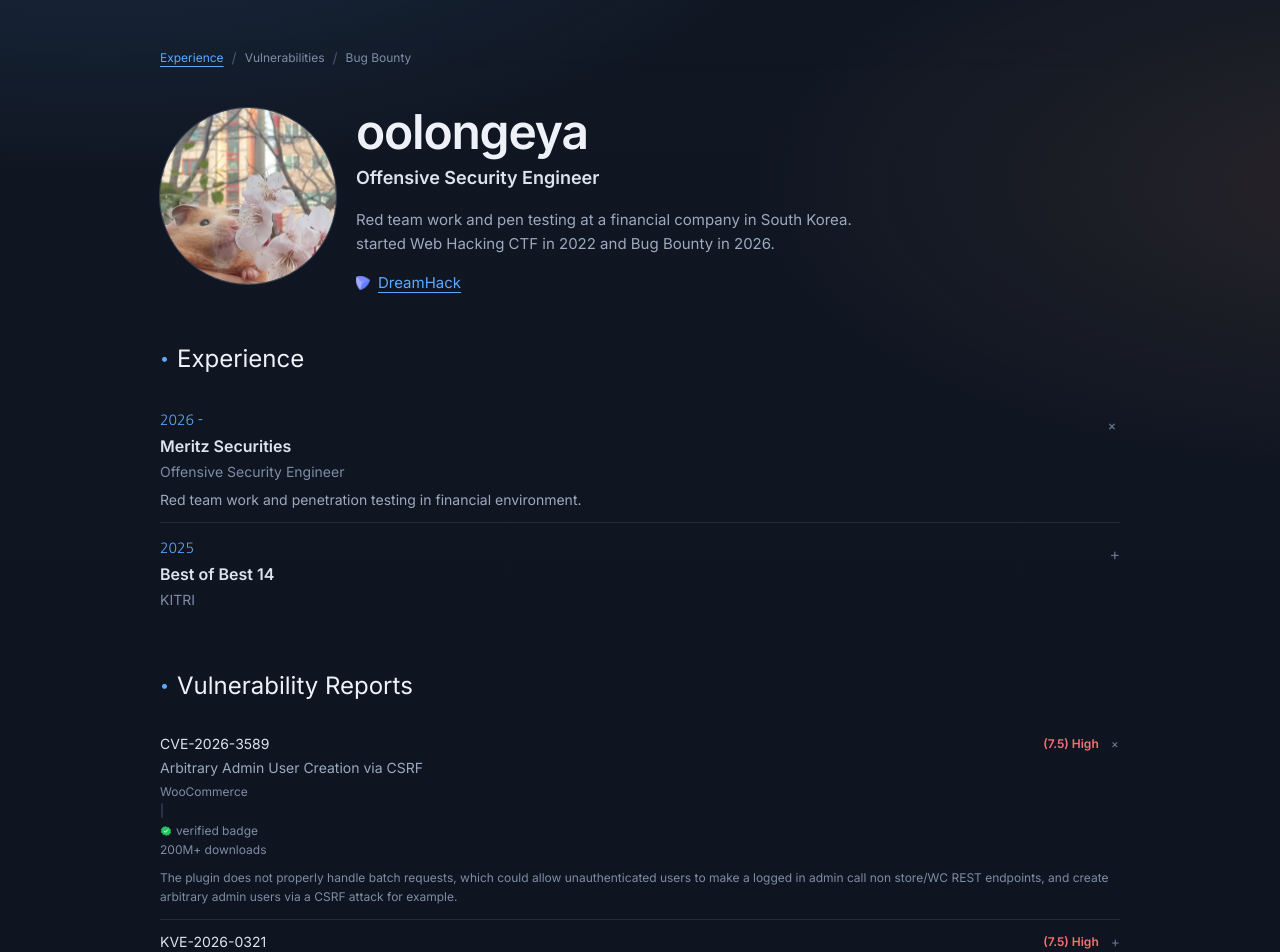
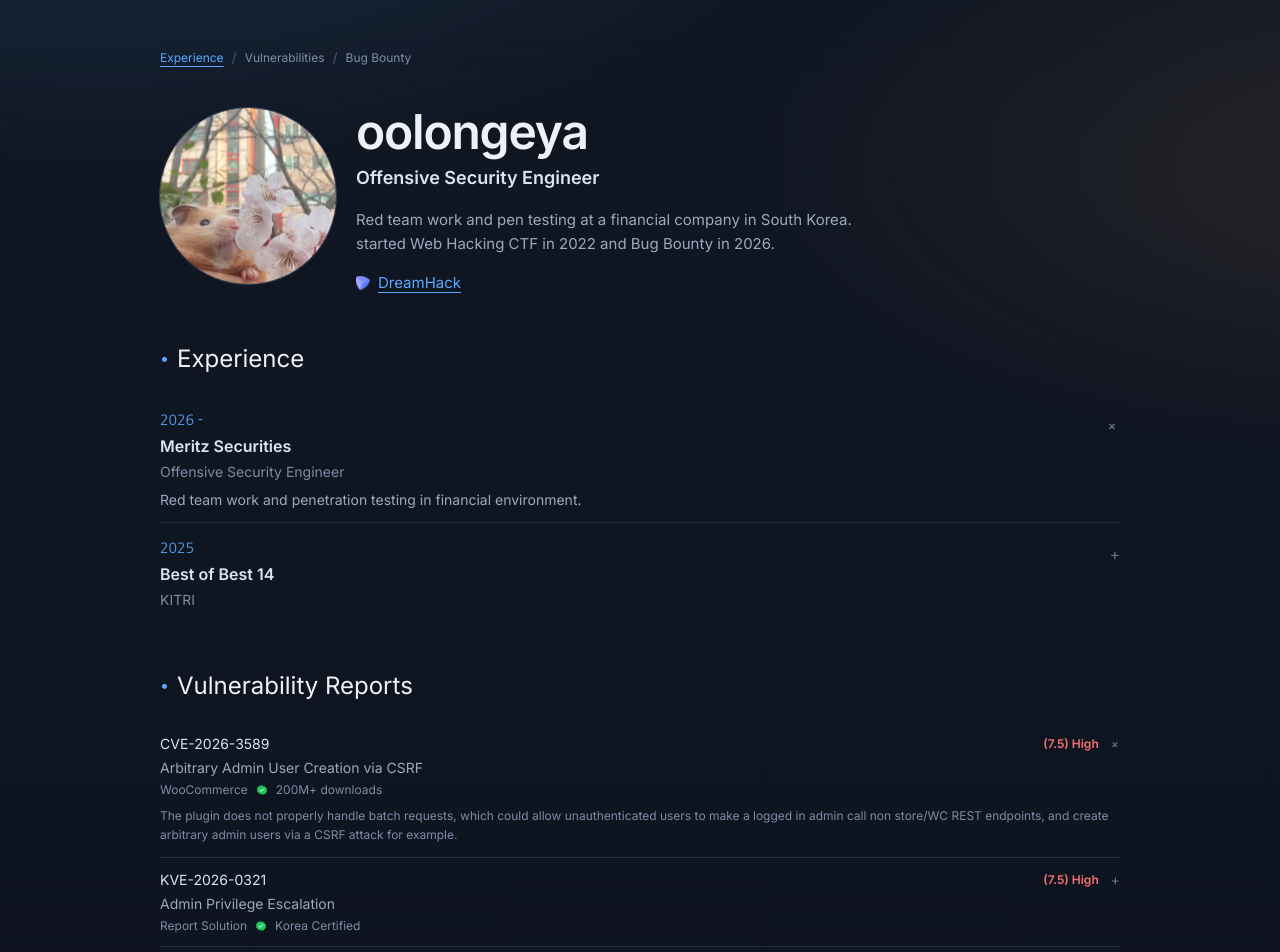
Before and after one commit to komi22/oolongeya, a Next.js app: page / in a window 1280 px wide. Shown: the top 952 px of the page. Built offline with nearby package versions, Linux system fonts and the light colour scheme.

Commit message:
Render vulnerability metadata in horizontal layout

```diff
--- a/app/page.js
+++ b/app/page.js
@@ -31,7 +31,6 @@ const vulnerabilities = [
     grade: "High",
     title: "Arbitrary Admin User Creation via CSRF",
     product: "WooCommerce",
-    badgeLabel: "verified badge",
     badgeValue: "200M+ downloads",
     badgeIcon: "/icons/verified-badge.svg",
     description:
@@ -43,7 +42,6 @@ const vulnerabilities = [
     grade: "High",
     title: "Admin Privilege Escalation",
     product: "Report Solution",
-    badgeLabel: "verified badge",
     badgeValue: "Korea Certified",
     badgeIcon: "/icons/verified-badge.svg",
     description:
@@ -55,7 +53,6 @@ const vulnerabilities = [
     grade: "High",
     title: "Admin Privilege Escalation",
     product: "Report Solution",
-    badgeLabel: "verified badge",
     badgeValue: "Korea Certified",
     badgeIcon: "/icons/verified-badge.svg",
     description:
@@ -318,14 +315,9 @@ export default function Home() {
                     <div>
                       <p className="font-ui text-ink-100">{v.id}</p>
                       <p className="mt-1 text-ink-300">{v.title}</p>
-                      {v.product || v.badgeLabel || v.badgeValue ? (
-                        <div className="mt-1 flex flex-col items-start text-xs leading-relaxed text-ink-400">
+                      {v.product || v.badgeValue ? (
+                        <div className="mt-1 flex flex-wrap items-center gap-2 text-xs text-ink-400">
                           {v.product ? <span>{v.product}</span> : null}
-                          {v.product && (v.badgeLabel || v.badgeValue) ? (
-                            <span className="text-ink-600">|</span>
-                          ) : null}
-                          {v.badgeLabel ? (
-                            <span className="inline-flex items-center gap-1">
                           {v.badgeIcon ? (
                             <Image
                               src={v.badgeIcon}
@@ -334,9 +326,6 @@ export default function Home() {
                               height={12}
                               className="h-3 w-3"
                             />
-                              ) : null}
-                              <span>{v.badgeLabel}</span>
-                            </span>
                           ) : null}
                           {v.badgeValue ? <span>{v.badgeValue}</span> : null}
                         </div>
```
Lines whose indentation alone changed are shown as unchanged.
